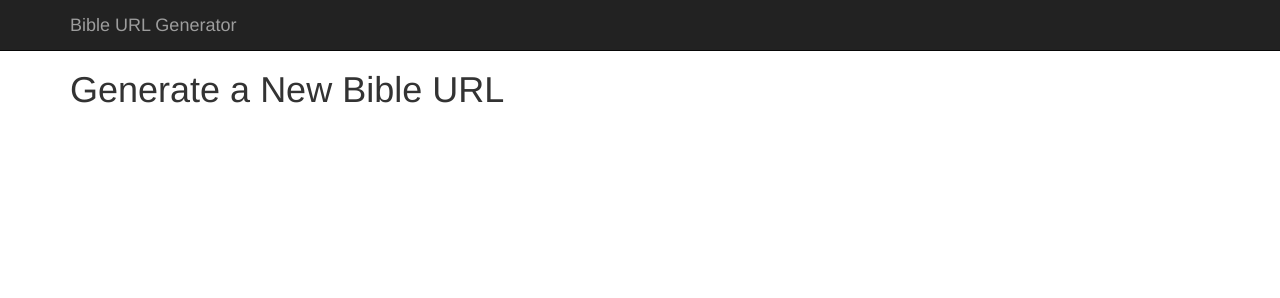
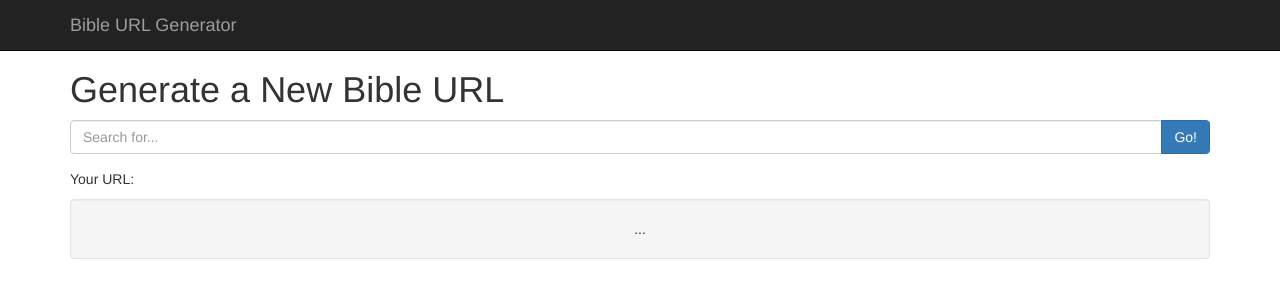
Before and after one commit to MissionalDigerati/bible_url_generator, a plain HTML site: page index.html in a window 1280 px wide. Drawn offline with nearby package versions, Linux system fonts and the light colour scheme.

Commit message:
Added the form for retrieving the user data.

```diff
--- a/css/application.css
+++ b/css/application.css
@@ -1,3 +1,9 @@
 body {
     padding-top: 50px;
 }
+.current-url {
+    margin-top: 15px;
+}
+.current-url .well {
+    text-align: center;
+}
--- a/index.html
+++ b/index.html
@@ -27,7 +27,20 @@
     </nav>
     <div class="container">
       <h1>Generate a New Bible URL</h1>
-
+      <form class="submit-passage-form" action="#" method="post">
+        <div class="input-group">
+          <input type="text" class="form-control" placeholder="Search for...">
+          <span class="input-group-btn">
+            <button class="btn btn-primary" type="button">Go!</button>
+          </span>
+        </div>
+      </form>
+      <div class="current-url">
+        <p>Your URL:</p>
+        <div class="well">
+          ...
+        </div>
+      </div>
     </div>
 
     <!-- jQuery (necessary for Bootstrap's JavaScript plugins) -->
```
